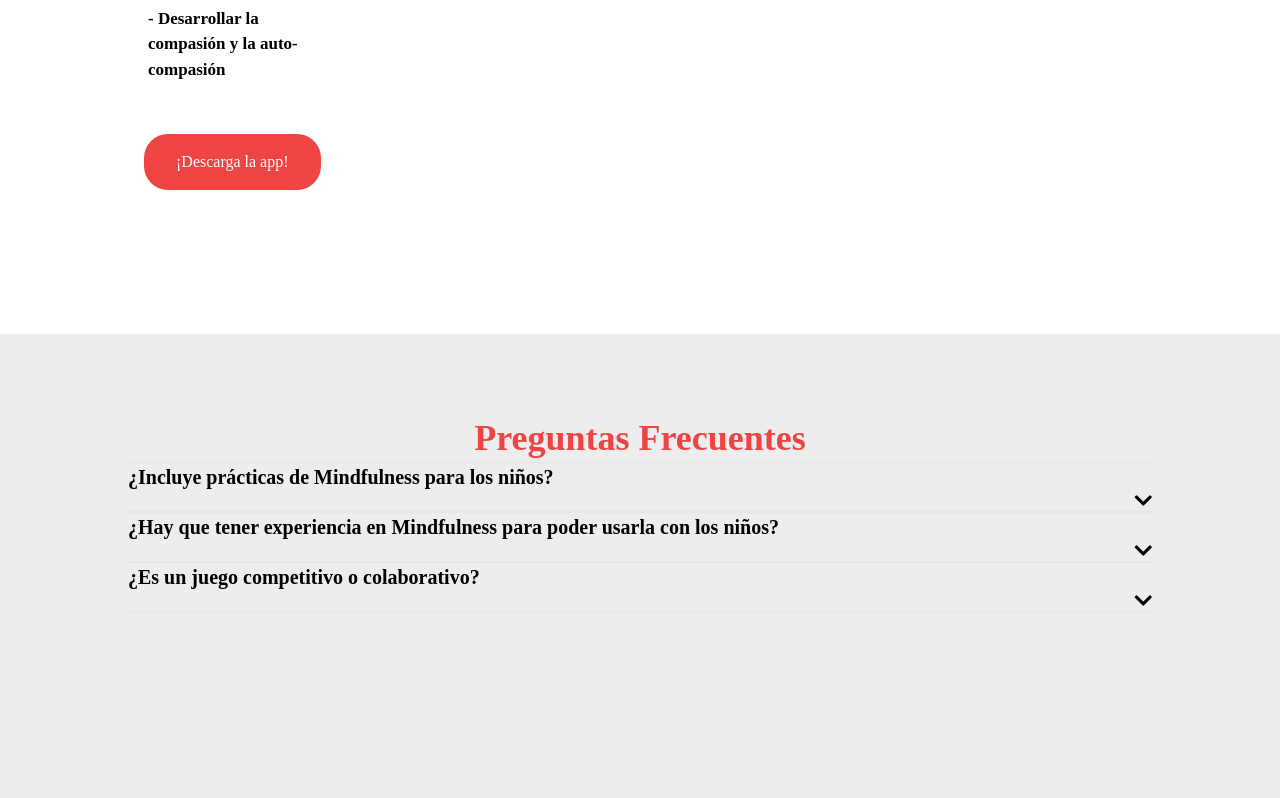
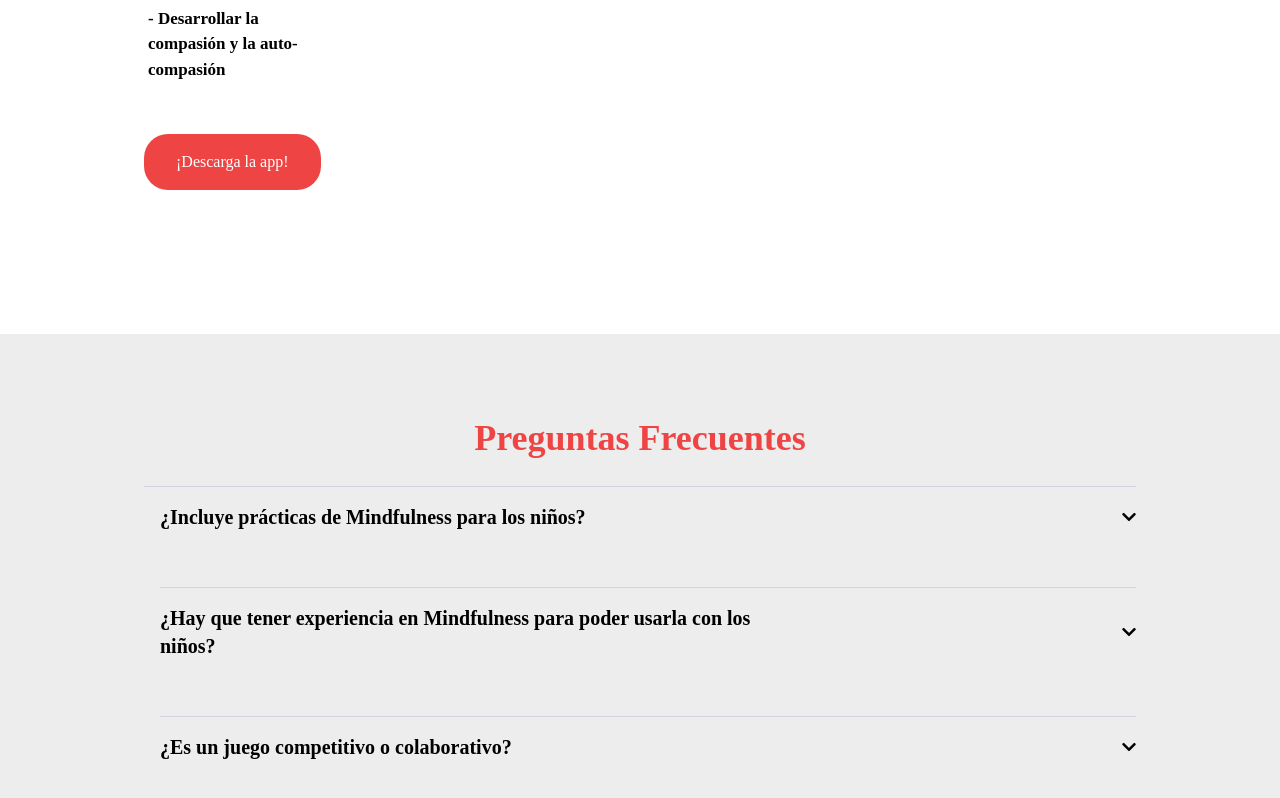
Before and after one commit to LucioPalmucci/ExploraAventura, a React (Create React App) app: page / in a window 1280 px wide. Shown: the part 3994-4792 px from the top of the page. Before the commit the page ends 4734 px from the top, so only its background shows below. Built offline with nearby package versions, Linux system fonts and the light colour scheme.

Commit message:
Preguntas

```diff
--- a/src/Components/Preguntas.jsx
+++ b/src/Components/Preguntas.jsx
@@ -8,13 +8,7 @@ function Preguntas() {
     setVisible(visible.map((v, i) => (i === index ? !v : v)));
   };
 
-  return (
-    <div className="font-Nunito justify-center p-32 pt-20 text-center">
-      <div>
-        <h1 className="text-4xl font-bold p-1 text-red-500">Preguntas Frecuentes</h1>
-      </div>
-      <div className="text-start">
-        {[
+  const preguntas = [
     {
       question: "¿Incluye prácticas de Mindfulness para los niños?",
       answer: "La app incluye audios de Mindfulness para que los niños y los adultos puedan introducirse a la práctica con guías de una Instructora de Mindfulness certificada. Asimismo, en el juego pueden encontrar ejercicios de Mindfulness que exploran distintas áreas."
@@ -27,19 +21,31 @@ function Preguntas() {
       question: "¿Es un juego competitivo o colaborativo?",
       answer: "Si bien en el juego habrá un ganador, la competencia no es lo que tiene más importancia, ya que todos los casilleros proponen ejercicios y prácticas con uno mismo, en los cuales no hay manera de equivocarse: hagan lo que hagan va a estar bien. Allí es donde va a focalizarse la atención de los participantes."
     }
-        ].map((item, index) => (
-            <div className="pregunta" key={index}>
-              <hr />
-              <h2 className="font-semibold text-xl">
+  ]
+
+  return (
+    <div className="font-Nunito justify-center p-36 pt-20 text-center">
+      <div>
+        <h1 className="text-4xl font-bold p-1 text-red-500">Preguntas Frecuentes</h1>
+      </div>
+      <br />
+      <div className="text-start w-auto">
+      <hr className='border-gray-300' />
+        {[...preguntas].map((item, index) => (
+            <div className="pregunta mt-4 ml-4" key={index}>
+              <div className='flex justify-between items-center'>
+                <h2 className="font-semibold text-xl flex w-2/3">
                   {item.question}
-                <button onClick={() => toggleVisibility(index)} className='justify-self-end flex'>
+                </h2>
+                <button onClick={() => toggleVisibility(index)} className='flex'>
                   {visible[index] ? <i className="fas fa-chevron-up"></i> : <i className="fas fa-chevron-down"></i>}
                 </button>
-              </h2>
-              <div className={`${visible[index] ? 'visible answer' : 'hidden answer '} p-4`}>
-                <p>{item.answer}</p>
               </div>
-              <hr />
+              <br />
+              <div className={`answer ${visible[index] ? 'visible' : ''} pt-4 `}>
+                <p className='text-slate-600 text-lg'>{item.answer}</p>
+              </div>
+              <hr className='mt-4 border-gray-300'/>
             </div>
           ))}
       </div>
--- a/src/index.css
+++ b/src/index.css
@@ -14,7 +14,7 @@ body{
 .answer {
     max-height: 0;
     overflow: hidden;
-    transition: max-height 1s ease-in-out  ;
+    transition: max-height 1s ease-in-out;
 }
 
 .answer.visible {
```
Lines whose indentation alone changed are shown as unchanged.
